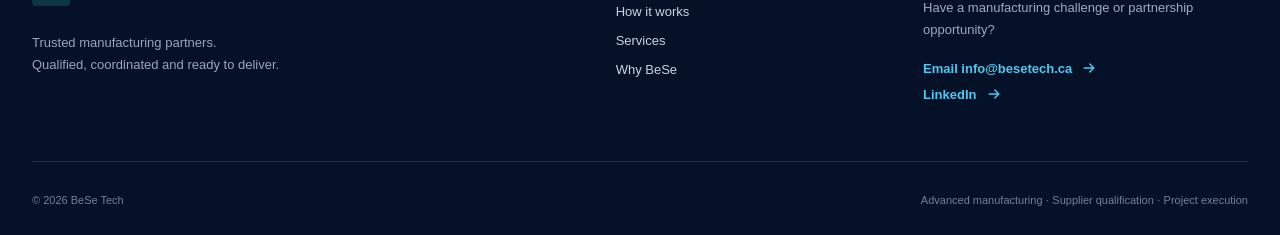
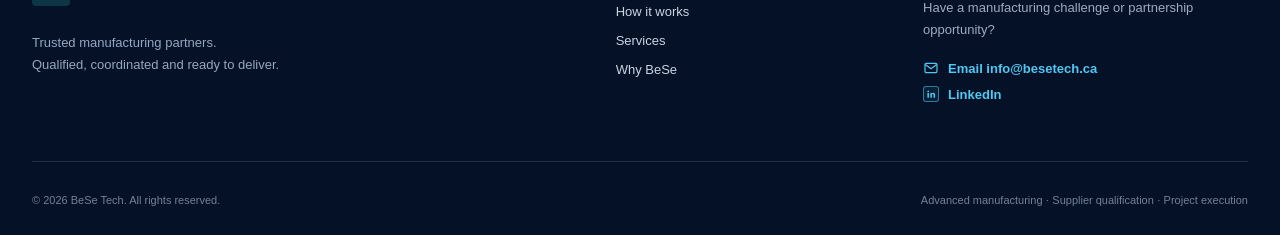
Before and after one commit to baharehb/bese-tech-nextjs, a Next.js app: page / in a window 1280 px wide. Shown: the part 5824-6059 px from the top of the page. Built offline with nearby package versions, Linux system fonts and the light colour scheme.

Commit message:
Finalize footer contact styling

```diff
--- a/components/home/Icons.tsx
+++ b/components/home/Icons.tsx
@@ -24,6 +24,23 @@ export function Check() {
   );
 }
 
+export function EmailIcon() {
+  return (
+    <svg aria-hidden="true" viewBox="0 0 24 24" fill="none" stroke="currentColor" strokeWidth="1.8" strokeLinecap="round" strokeLinejoin="round">
+      <rect x="3" y="5" width="18" height="14" rx="2" />
+      <path d="m4 7 8 6 8-6" />
+    </svg>
+  );
+}
+
+export function LinkedInIcon() {
+  return (
+    <svg aria-hidden="true" viewBox="0 0 24 24" fill="currentColor">
+      <path d="M6.45 8.48H3.1V19h3.35V8.48ZM4.77 3.2A1.94 1.94 0 1 0 4.76 7.08 1.94 1.94 0 0 0 4.77 3.2ZM19.9 12.97c0-3.17-1.69-4.65-3.95-4.65a3.43 3.43 0 0 0-3.11 1.71V8.48H9.49V19h3.35v-5.21c0-1.37.26-2.7 1.96-2.7 1.68 0 1.7 1.57 1.7 2.79V19h3.35l.05-6.03Z" />
+    </svg>
+  );
+}
+
 export function Icon({ name }: { name: IconName }) {
   const paths: Record<IconName, React.ReactNode> = {
     search: <><circle cx="10.5" cy="10.5" r="5.5" /><path d="m15 15 4 4M4 4h5M4 7h3" /></>,
--- a/components/home/SiteFooter.tsx
+++ b/components/home/SiteFooter.tsx
@@ -1,6 +1,6 @@
 import type { Translation } from "@/lib/i18n/translations";
 import { Brand } from "./Brand";
-import { Arrow } from "./Icons";
+import { EmailIcon, LinkedInIcon } from "./Icons";
 
 const LINKED_IN_URL = "https://www.linkedin.com/company/besetech/";
 
@@ -21,11 +21,11 @@ export function SiteFooter({ footer }: { footer: Translation["footer"] }) {
         <div className="footer-contact">
           <strong>{footer.contactTitle}</strong>
           <p>{footer.contactP}</p>
-          <a href="#contact">{footer.connect} <Arrow /></a>
-          <a href={LINKED_IN_URL} target="_blank" rel="noreferrer">LinkedIn <Arrow /></a>
+          <a href="#contact"><EmailIcon /> {footer.connect}</a>
+          <a href={LINKED_IN_URL} target="_blank" rel="noreferrer"><span className="linkedin-icon-box"><LinkedInIcon /></span> LinkedIn</a>
         </div>
       </div>
-      <div className="shell footer-bottom"><span>© 2026 BeSe Tech</span><span>{footer.bottom}</span></div>
+      <div className="shell footer-bottom"><span>© 2026 BeSe Tech. {footer.rights}</span><span>{footer.bottom}</span></div>
     </footer>
   );
 }
--- a/lib/i18n/translations.ts
+++ b/lib/i18n/translations.ts
@@ -77,7 +77,7 @@ export const TRANSLATIONS = {
     },
     promise: { eyebrow: "Our promise", title: "Complex manufacturing.", em: "Clearer decisions.", p: "We help you get the right part, from the right partner, with the right controls—on time and with confidence.", button: "Discuss a project" },
     contact: { eyebrow: "Start a conversation", title: "Tell us about your project.", p: "Share a short overview directly with the BeSe Tech team.", subject: "Title", subjectPlaceholder: "Project or manufacturing need", email: "Your email", emailPlaceholder: "you@company.com", description: "Description", descriptionPlaceholder: "Describe the part, requirements, timeline or partnership opportunity.", send: "Send message", sending: "Sending…", success: "Thank you. Your message was sent successfully.", error: "We couldn’t send your message. Please try again or email info@besetech.ca.", rateLimit: "Too many messages were submitted. Please wait 15 minutes and try again.", note: "Messages submitted through this form are addressed to info@besetech.ca. Please do not include passwords or other highly sensitive information. We’ll reply to the email address you provide." },
-    footer: { leftP: "Trusted manufacturing partners.\nQualified, coordinated and ready to deliver.", navTitle: "Explore", navLinks: ["How it works", "Services", "Why BeSe"], contactTitle: "Start a conversation", contactP: "Have a manufacturing challenge or partnership opportunity?", connect: "Email info@besetech.ca", bottom: "Advanced manufacturing · Supplier qualification · Project execution" },
+    footer: { leftP: "Trusted manufacturing partners.\nQualified, coordinated and ready to deliver.", navTitle: "Explore", navLinks: ["How it works", "Services", "Why BeSe"], contactTitle: "Start a conversation", contactP: "Have a manufacturing challenge or partnership opportunity?", connect: "Email info@besetech.ca", rights: "All rights reserved.", bottom: "Advanced manufacturing · Supplier qualification · Project execution" },
   },
   fr: {
     nav: ["Comment ça marche", "Services", "Pourquoi BeSe"],
@@ -157,7 +157,7 @@ export const TRANSLATIONS = {
     },
     promise: { eyebrow: "Notre promesse", title: "Fabrication complexe.", em: "Décisions plus claires.", p: "Nous vous aidons à obtenir la bonne pièce, du bon partenaire, avec les bons contrôles — à temps et en toute confiance.", button: "Discuter d'un projet" },
     contact: { eyebrow: "Commencer une conversation", title: "Parlez-nous de votre projet.", p: "Partagez un bref aperçu directement avec l’équipe de BeSe Tech.", subject: "Titre", subjectPlaceholder: "Projet ou besoin de fabrication", email: "Votre courriel", emailPlaceholder: "vous@entreprise.com", description: "Description", descriptionPlaceholder: "Décrivez la pièce, les exigences, l’échéancier ou l’occasion de partenariat.", send: "Envoyer le message", sending: "Envoi…", success: "Merci. Votre message a été envoyé avec succès.", error: "Nous n’avons pas pu envoyer votre message. Réessayez ou écrivez à info@besetech.ca.", rateLimit: "Trop de messages ont été envoyés. Attendez 15 minutes avant de réessayer.", note: "Les messages soumis au moyen de ce formulaire sont adressés à info@besetech.ca. N’incluez pas de mots de passe ni d’autres renseignements très sensibles. Nous répondrons à l’adresse fournie." },
-    footer: { leftP: "Partenaires de fabrication de confiance.\nQualifiés, coordonnés et prêts à livrer.", navTitle: "Explorer", navLinks: ["Comment ça marche", "Services", "Pourquoi BeSe"], contactTitle: "Commencer une conversation", contactP: "Vous avez un défi de fabrication ou une opportunité de partenariat ?", connect: "Écrire à info@besetech.ca", bottom: "Fabrication avancée · Qualification des fournisseurs · Exécution de projet" },
+    footer: { leftP: "Partenaires de fabrication de confiance.\nQualifiés, coordonnés et prêts à livrer.", navTitle: "Explorer", navLinks: ["Comment ça marche", "Services", "Pourquoi BeSe"], contactTitle: "Commencer une conversation", contactP: "Vous avez un défi de fabrication ou une opportunité de partenariat ?", connect: "Écrire à info@besetech.ca", rights: "Tous droits réservés.", bottom: "Fabrication avancée · Qualification des fournisseurs · Exécution de projet" },
   },
 } as const;
 
```
Also changed, not shown: app/globals.css.
